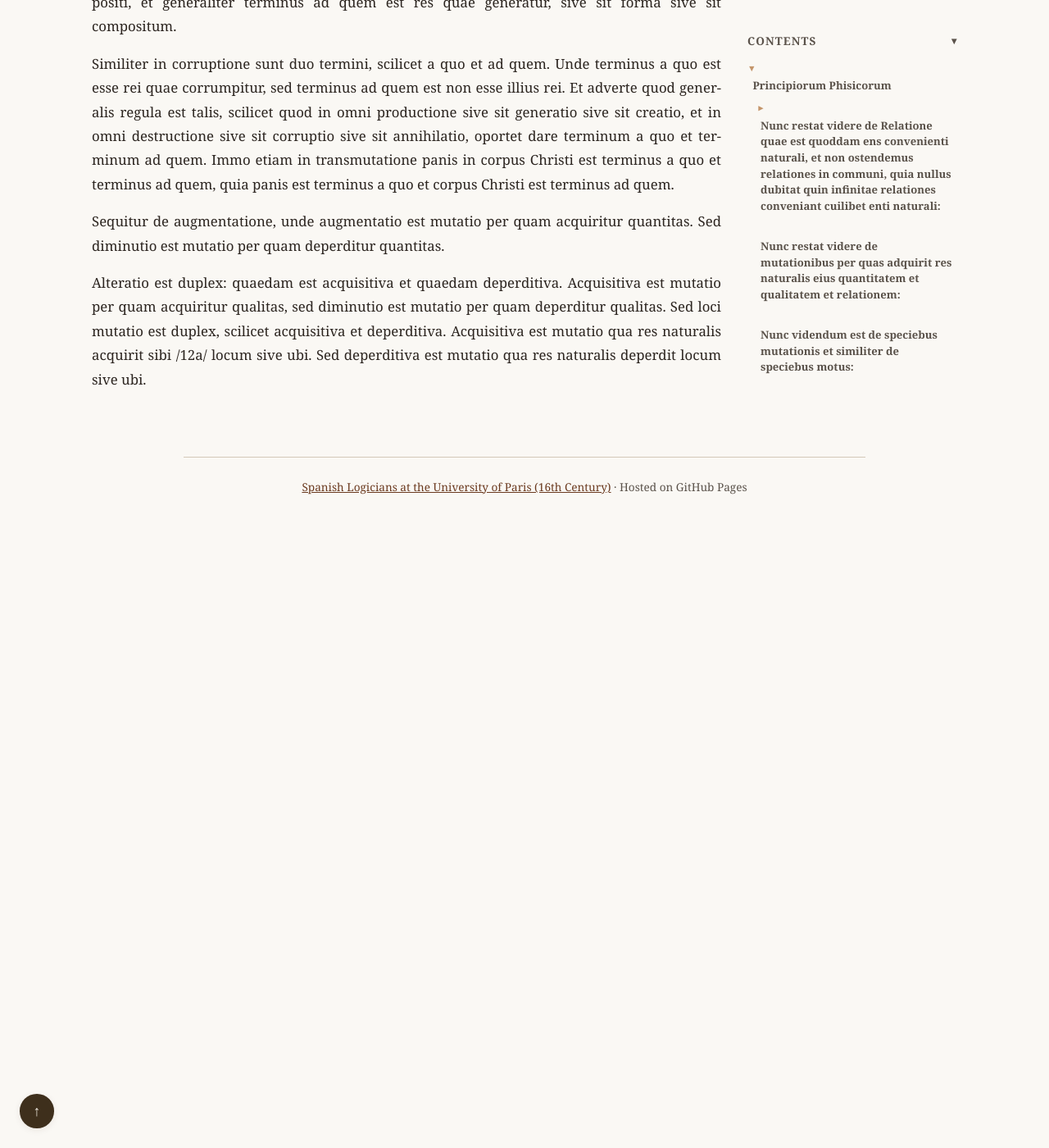
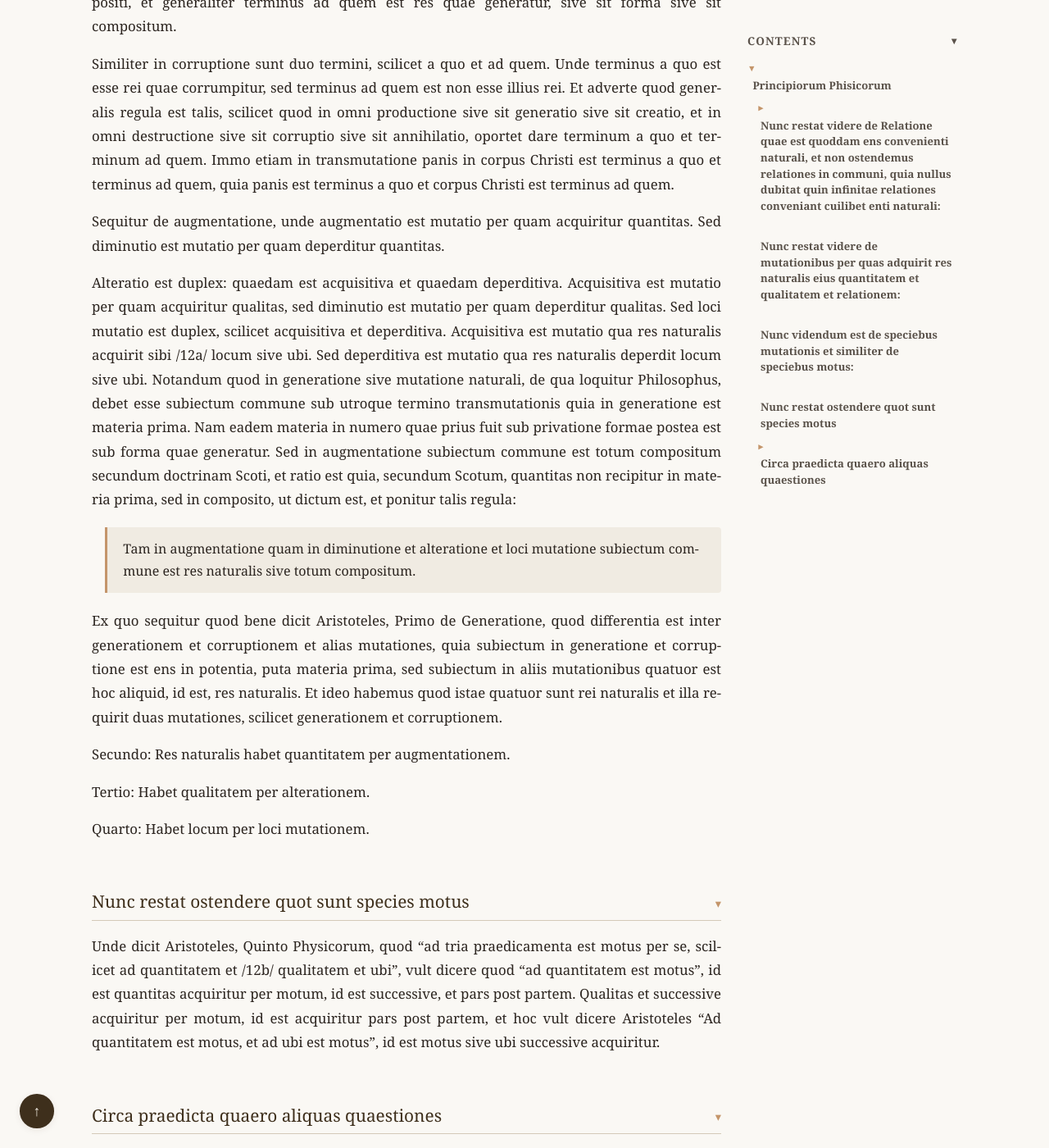
Before and after one commit to JoseBalado/Spanish-Logicians-at-the-University-of-Paris, a Jekyll site: the page built from philosophers/Jeronimo-Pardo/Principiorum-Phisicorum.md, in a window 1280 px wide and 1400 px high, scrolled down 11101 px. Shown: the whole window at 82% size. Built offline with Jekyll 4.4.1, drawn with Linux system fonts in a browser that asks for light colours; before the commit the page ends 11731 px from its top, so only the background shows below that; some of the changed text lies outside the part shown.

Commit message:
Pardo. Principiorum Phisicorum. Page 12.

```diff
--- a/philosophers/Jeronimo-Pardo/Principiorum-Phisicorum.md
+++ b/philosophers/Jeronimo-Pardo/Principiorum-Phisicorum.md
@@ -228,7 +228,34 @@ Similiter in corruptione sunt duo termini, scilicet a quo et ad quem. Unde termi
 
 Sequitur de augmentatione, unde augmentatio est mutatio per quam acquiritur quantitas. Sed diminutio est mutatio per quam deperditur quantitas.
 
-Alteratio est duplex: quaedam est acquisitiva et quaedam deperditiva. Acquisitiva est mutatio per quam acquiritur qualitas, sed diminutio est mutatio per quam deperditur qualitas. Sed loci mutatio est duplex, scilicet acquisitiva et deperditiva. Acquisitiva est mutatio qua res naturalis acquirit sibi /12a/ locum sive ubi. Sed deperditiva est mutatio qua res naturalis deperdit locum sive ubi.
+Alteratio est duplex: quaedam est acquisitiva et quaedam deperditiva. Acquisitiva est mutatio per quam acquiritur qualitas, sed diminutio est mutatio per quam deperditur qualitas. Sed loci mutatio est duplex, scilicet acquisitiva et deperditiva. Acquisitiva est mutatio qua res naturalis acquirit sibi /12a/ locum sive ubi. Sed deperditiva est mutatio qua res naturalis deperdit locum sive ubi. Notandum quod in generatione sive mutatione naturali, de qua loquitur Philosophus, debet esse subiectum commune sub utroque termino transmutationis quia in generatione est materia prima. Nam eadem materia in numero quae prius fuit sub privatione formae postea est sub forma quae generatur. Sed in augmentatione subiectum commune est totum compositum secundum doctrinam Scoti, et ratio est quia, secundum Scotum, quantitas non recipitur in materia prima, sed in composito, ut dictum est, et ponitur talis regula:
+> Tam in augmentatione quam in diminutione et alteratione et loci mutatione subiectum commune est res naturalis sive totum compositum.
+
+Ex quo sequitur quod bene dicit Aristoteles, Primo de Generatione, quod differentia est inter generationem et corruptionem et alias mutationes, quia subiectum in generatione et corruptione est ens in potentia, puta materia prima, sed subiectum in aliis mutationibus quatuor est hoc aliquid, id est, res naturalis. Et ideo habemus quod istae quatuor sunt rei naturalis et illa requirit duas mutationes, scilicet generationem et corruptionem.
+
+Secundo: Res naturalis habet quantitatem per augmentationem.
+
+Tertio: Habet qualitatem per alterationem.
+
+Quarto: Habet locum per loci mutationem.
+
+## Nunc restat ostendere quot sunt species motus
+
+Unde dicit Aristoteles, Quinto Physicorum, quod "ad tria praedicamenta est motus per se, scilicet ad quantitatem et /12b/ qualitatem et ubi", vult dicere quod "ad quantitatem est motus", id est quantitas acquiritur per motum, id est successive, et pars post partem. Qualitas et successive acquiritur per motum, id est acquiritur pars post partem, et hoc vult dicere Aristoteles "Ad quantitatem est motus, et ad ubi est motus", id est motus sive ubi successive acquiritur.
+
+## Circa praedicta quaero aliquas quaestiones
+
+Prima est utrum sit de intentione Aristotelis quod quaelibet quantitas acquiratur per motum necessario, et quaelibet qualitas et quodlibet ubi.
+
+Dico non vult habere hoc, sed vult habere quod quantitas potest successive acquiri, et qualitas et ubi.
+
+Secunda quaestio: Utrum concederet Aristoteles quod forma substantialis posset acquiri per motum.
+
+Dico quod dubium est, et hoc videbitur in materia de intensione formarum. Dico tamen quod si acquiratur successive ad eam, scilicet substantialem, est vere motus.
+
+### Notandum ulterius quod mutatio consideratur ex parte formae quae per ipsam acquiritur, et tunc dicunt philosophi quod est triplex, scilicet naturalis et violenta et neutralis:
+
+Unde mutatio naturalis, illa quae est conveniens rei naturali. Exemplum ut si aqua deperdat caliditatem, illa deperditio est sibi conveniens, ideo est naturalis. Sed mutatio violenta est illa quae est disconveniens rei naturali. Exemplum ut si aqua fiat calida, illa mutatio est disconveniens quia inclinatur ad oppositum. Sed mutatio neutralis est seu indifferens, et illa /13a/ quae non est disconveniens magis quam conveniens, et aliquae
 
 <!--
 ## Apparatus Criticus Reference
```
